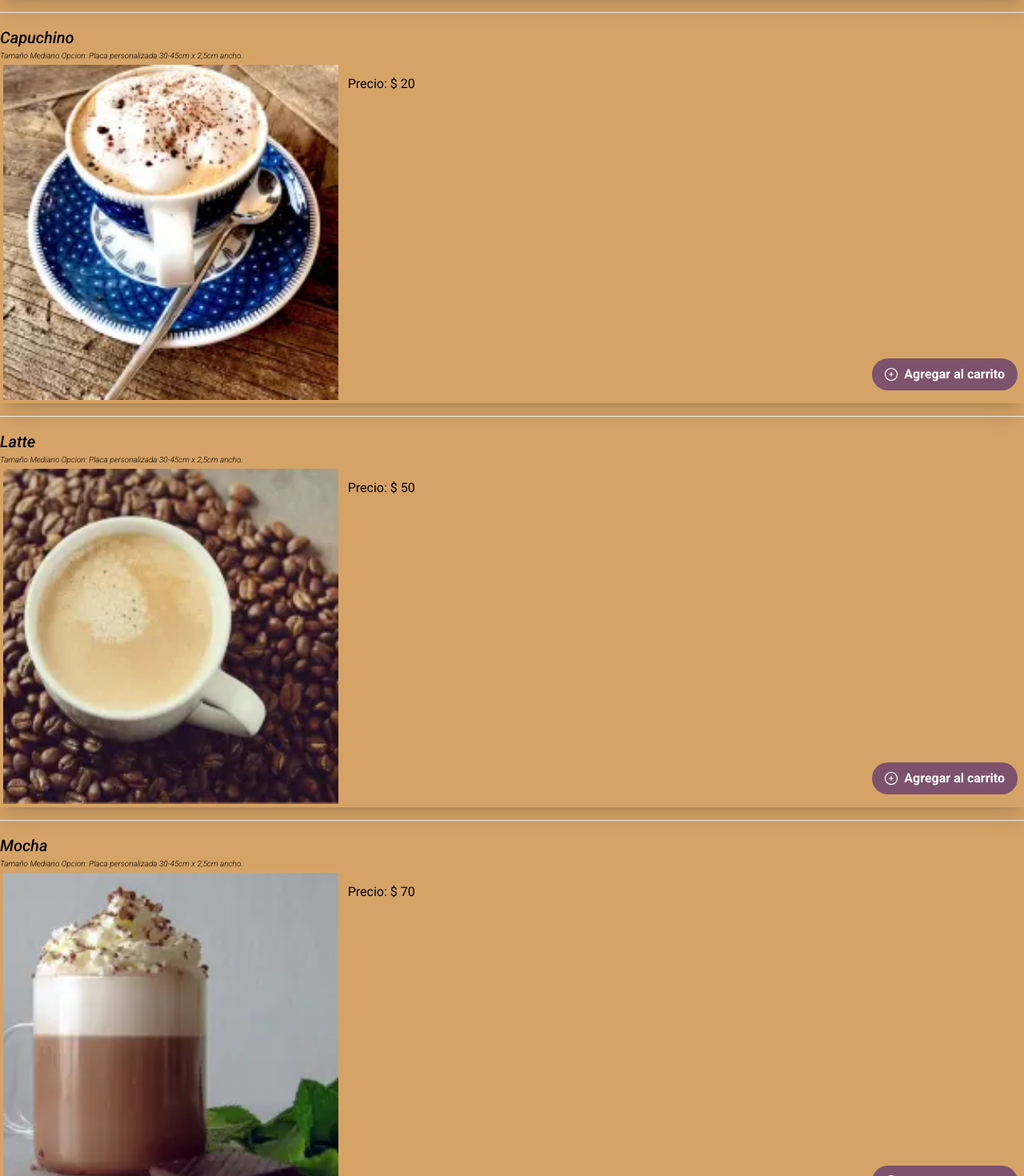
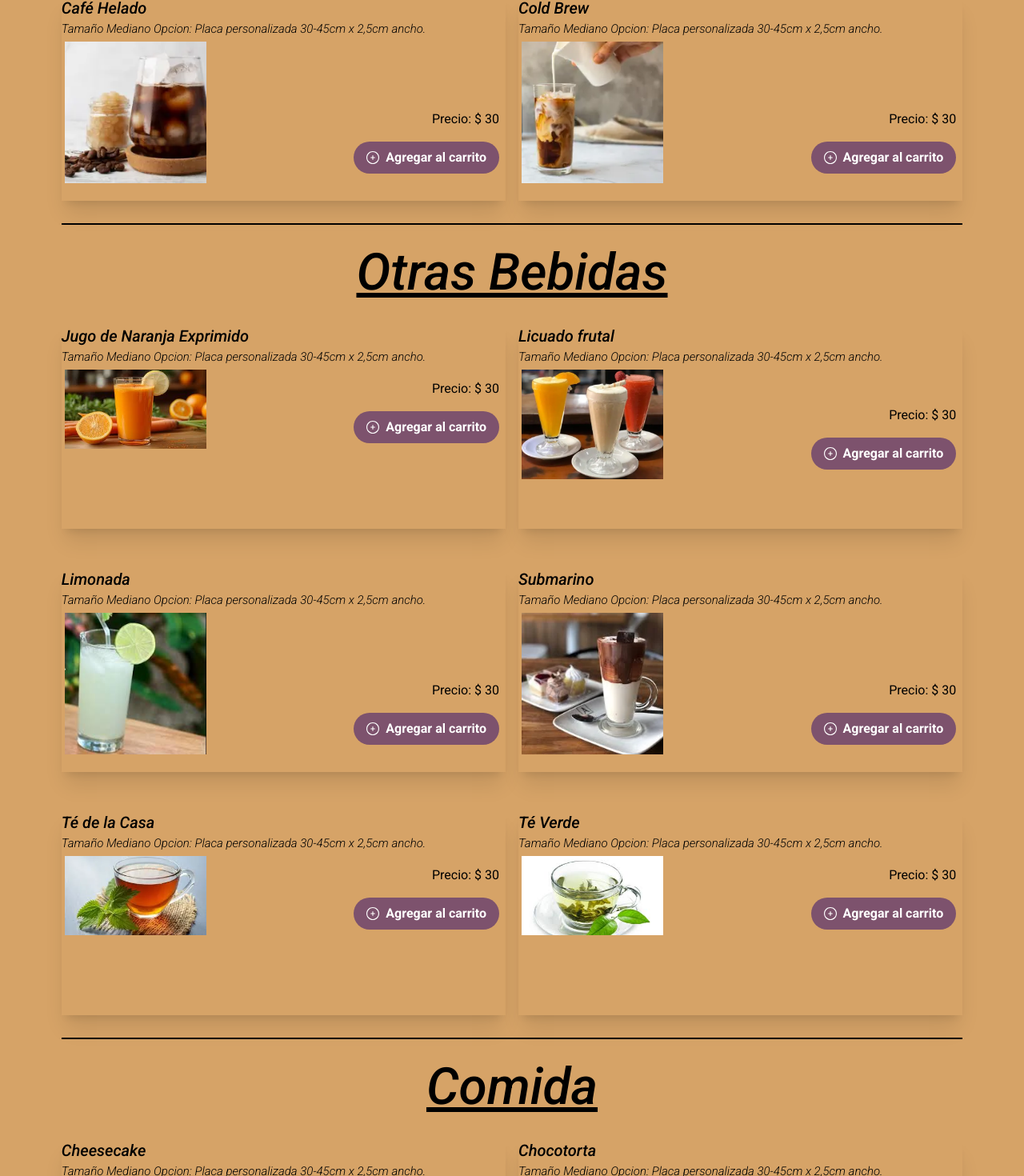
Before and after one commit to Leonardo-Valtorta/codigo-cafe, a Next.js app: page /products in a window 1280 px wide. Shown: the part 1329-2799 px from the top of the page at 80% size. Built offline with nearby package versions, Linux system fonts and the light colour scheme; a web font is replaced by a local one.

Commit message:
Se acomoda pagina products. Se optimizo el uso  de los componentes MenuSection y ProductCard, uso de PortadaDos en pagina cart.

```diff
--- a/src/components/cartSection/ShoppingSection.js
+++ b/src/components/cartSection/ShoppingSection.js
@@ -5,6 +5,7 @@ import { shoppingInitialState } from "@/reducer/shoppingInitialState"
 import { shoppingReducer } from "@/reducer/shoppingReducer"
 import { TYPES } from "@/actions/actions"
 import Product from "@/components/Product"
+import PortadaDos from "../PortadaDos";
 
 const itemsCards =[
     {
@@ -58,9 +59,13 @@ return (
             }
             </div>
 {/**** FIN PRODUCTOS DE MUESTRA ********/}
-    <div className="flex flex-col items-center bg-white py-1">
+
+    <PortadaDos
+        titulo={'Mi Pedido'}
+    />
+    {/* <div className="flex flex-col items-center bg-white py-1">
         <h4 className="font-titleCart text-2xl">Mi Pedido</h4>
-    </div>
+    </div> */}
     <div className="flex flex-col items-center max-w-screen-sm m-auto">
     <section className="flex flex-col items-center w-4/5">
     <div className="flex flex-col justify-between p-0.5 w-4/5 ">
--- a/src/components/menu/MenuSection.js
+++ b/src/components/menu/MenuSection.js
@@ -8,37 +8,19 @@ const MenuSection = ({section,sectionName,category}) =>{
         const products = estadoInicial.products;
         const addToCart = 0;
         return (<>
-           <section id={section} className="text-wrap items-center">
-                <h1 className="font-medium italic text-[24px] text-center md:text-left">{sectionName}</h1>
+           <section id={section} className="items-center mx-[6vw]">
+                <h1 className="font-medium italic text-[6vh] md:text-[8vh] text-center md:text-left underline">{sectionName}</h1>
 
-                <div className= "flex flex-col justify-center">
+                <div className= "flex flex-col justify-center grid md:grid-cols-2 gap-4">
                     {products
                         .filter(product=> product.category === category)
-                        .map (product => { return (<div><ProductCard key={product.id} product = {product} addToCart={addToCart}/><hr></hr></div>)})
+                        .map (product => { return (<div><ProductCard key={product.id} product = {product} addToCart={addToCart}/></div>)})
                     }
                 </div>
 
             </section>
-            <hr className="border-t-2 border-black my-3 mx-20"/>
-            <section id="otras-bebidas" className="text-wrap items-center">
-                <h1 className="font-medium italic text-[24px] text-center md:text-left">Otras Bebidas</h1>
-                <div className= "flex flex-col justify-center">
-                    {products
-                        .filter(product=> product.category === "otras")
-                        .map (product => { return (<div><ProductCard key={product.id} product = {product} addToCart={addToCart}/><hr></hr></div>)})
-                    }
-                </div>
-            </section>
-            <hr className="border-t-2 border-black my-3 mx-20"/>
-            <section id="comida" className="text-wrap items-center">
-                <h1 className="font-medium italic text-[24px] text-center md:text-left">Comida</h1>
-                <div className= "flex flex-col justify-center">
-                    {products
-                        .filter(product=> product.category === "comida")
-                        .map (product => { return (<div><ProductCard key={product.id} product = {product} addToCart={addToCart}/><hr></hr></div>)})
-                    }
-                </div>
-            </section>
+            <hr className="border-t-2 border-black my-3 mx-[6vw]"/>
+
 
         </>)
 };
--- a/src/components/menu/ProductCard.js
+++ b/src/components/menu/ProductCard.js
@@ -8,15 +8,15 @@ const ProductCard = ({product,addToCart}) =>{
     const {id,name,price,image,description} = product;
 
     return (<>
-        <div className="flex flex-col shadow-xl my-4">
+        <div className="h-64 flex flex-col shadow-xl my-4 w-full">
             <h3 className="text-[20px] font-medium italic">{name}</h3>
-            <h4 className="text-[10px] font-light italic">{description}</h4>
+            <h4 className="text-[15px] font-light italic">{description}</h4>
             <div className ="flex flex-row">
-                <div className="w-2/6 p-1">
-                    <img src = {image} alt={name} className="w-full object-contain"/>
+                <div className="w-2/6 p-1 md:w-150">
+                    <img src = {image} alt={name} className="w-full object-fit"/>
                 </div>
-                <div className= "flex flex-col justify-between w-4/6 p-2">
-                    <p className="py-2 font-bold-italic">Precio: $ {price}</p>
+                <div className= "flex flex-col  self-end w-4/6 p-2 md:w-300">
+                    <p className="py-2 font-bold-italic text-right">Precio: $ {price}</p>
                     <div className="self-end">
                     <PillButton onClick = {() => addToCart(id)} className="bg-Btn-Agregar"><IconPlus/>Agregar al carrito</PillButton>
                     </div>
--- a/src/pages/products.js
+++ b/src/pages/products.js
@@ -8,14 +8,15 @@ import MenuSection from "@/components/menu/MenuSection";
 export default function Products() {
     return (
     <>
-        <Header />
-        <PortadaDos
-            titulo={'PRODUCTOS'}
-        />
 
-
-        <div className="flex flex-col bg-cafeLight w-full pb-8 font-body">
-            <div className="top-1 sticky text-center bg-cafeLight w-full h-20 pb-4 md:h-30 grid grid-cols-3 font-navbar text-2xl font-bold">
+        <div>
+            <Header />
+        </div>
+            <PortadaDos
+                titulo={'PRODUCTOS'}
+            />
+        <div>
+            <div className="sticky z-20 top-0  text-center bg-cafeLight w-full h-20 pb-4 md:h-30 grid grid-cols-3 font-navbar text-2xl font-bold">
                 <Link href="#cafes" className="p-4 border-2 hover:border-white hover:text-white px-3 sm:pl-0 py-2 hover:underline hover:bg-navbarBackgroundSecond">
                     CAFES
                 </Link>
@@ -25,12 +26,19 @@ export default function Products() {
                 <Link href="#comida" className="p-4 border-2 hover:border-white hover:text-white px-3 sm:pl-0 py-2 hover:underline hover:bg-navbarBackgroundSecond">
                     COMIDA
                 </Link>
-
             </div>
 
-            <MenuSection section="cafes" sectionName="Cafés" category="cafe" />
+
+            <div className="flex flex-col bg-cafeLight  pb-8 font-body">
+
+
+                <MenuSection section="cafes" sectionName="Cafés" category="cafe" />
+                <MenuSection section="otras-bebidas" sectionName="Otras Bebidas" category="otras" />
+                <MenuSection section="comida" sectionName="Comida" category="comida" />
+            </div>
         </div>
         <Footer />
+
     </>
     )
 }
```
